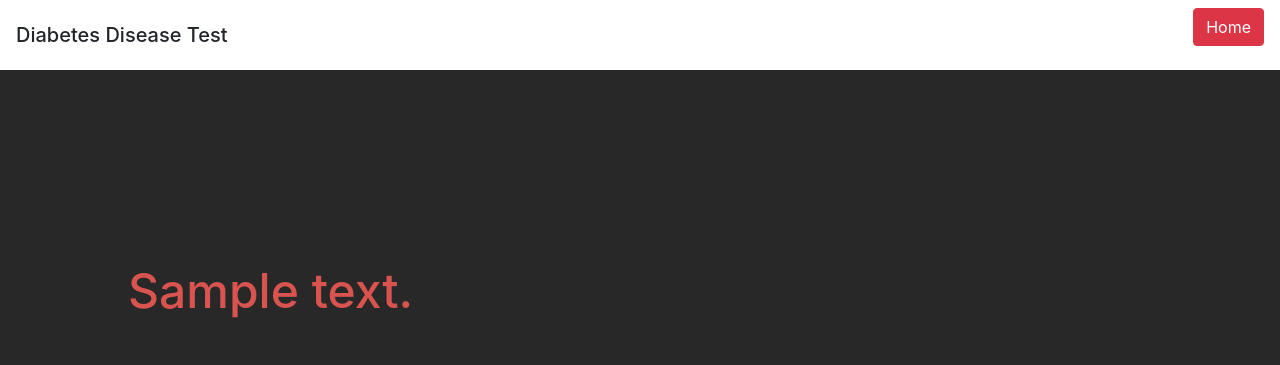
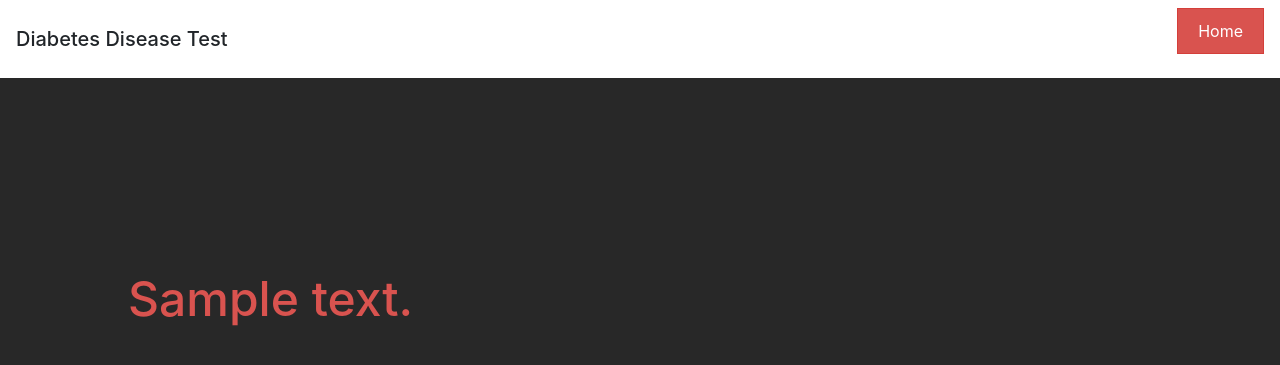
Before and after one commit to sanyukta-patil/Diabe, a Flask app: template templates/result.html in a window 1280 px wide. Shown: the top 365 px of the page. Run offline with Flask 2, Linux system fonts and the light colour scheme; the template is opened without the code that fills it: most values are stand-ins (such as "Sample title", 1, 10 or a date in 2020); parts of the project's set-up code (start-up, migrations or seed data) failed here and were passed over; some libraries are stand-ins or nearby versions.

Commit message:
Update result.html

```diff
--- a/templates/result.html
+++ b/templates/result.html
@@ -13,6 +13,18 @@
       font-size: xxx-large;
       text-align:centre;
   }
+
+
+
+
+					.btn-danger{
+			border-radius: 0;
+			padding: 10px 20px;
+						color: #fff;
+    background-color: #d9534f;
+    border-color: #d43f3a;
+		}
+
 
 </style>
 
```
